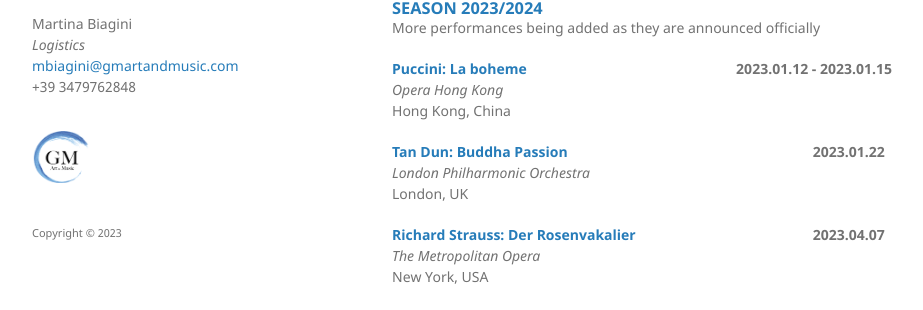
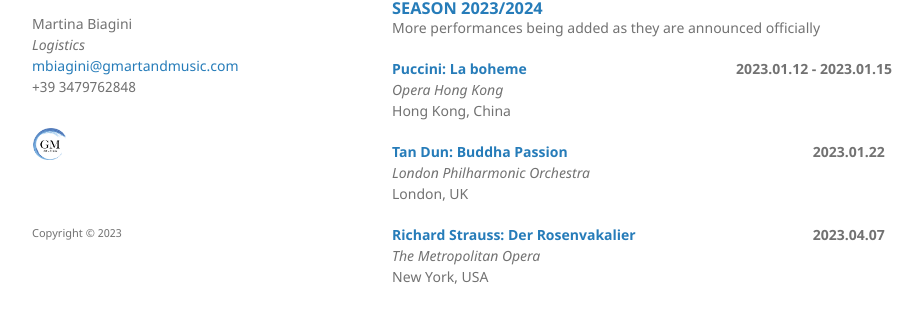
Before and after one commit to kwopera/kwt, a Jekyll site: the page built from index.md, in a window 1280 px wide. Shown: the part 588-898 px from the top of the page, without its empty margins (178-1101 px from the left). Built offline with Jekyll 4.4.1, drawn with Linux system fonts in a browser that asks for light colours.

Commit message:
Update default.html

```diff
--- a/_layouts/default.html
+++ b/_layouts/default.html
@@ -57,8 +57,8 @@
           <a href="mailto:mbiagini@gmartandmusic.com">mbiagini@gmartandmusic.com</a><br/>
           +39 3479762848
         </p>
-        <p style="line-height: 1em;">
-          <a href="http://www.gmartandmusic.com/vocalists/wang/" target="_blank"><br/><img src="./assets/img/gmlogo.png" alt="GM Art and Music" style="width: 25%;"/></a>
+        <p style="line-height: 0.8em;">
+          <a href="http://www.gmartandmusic.com/vocalists/wang/" target="_blank"><br/><img src="./assets/img/gmlogo.png" alt="GM Art and Music" style="width: 15%;"/></a>
         </p>
 
 
```
